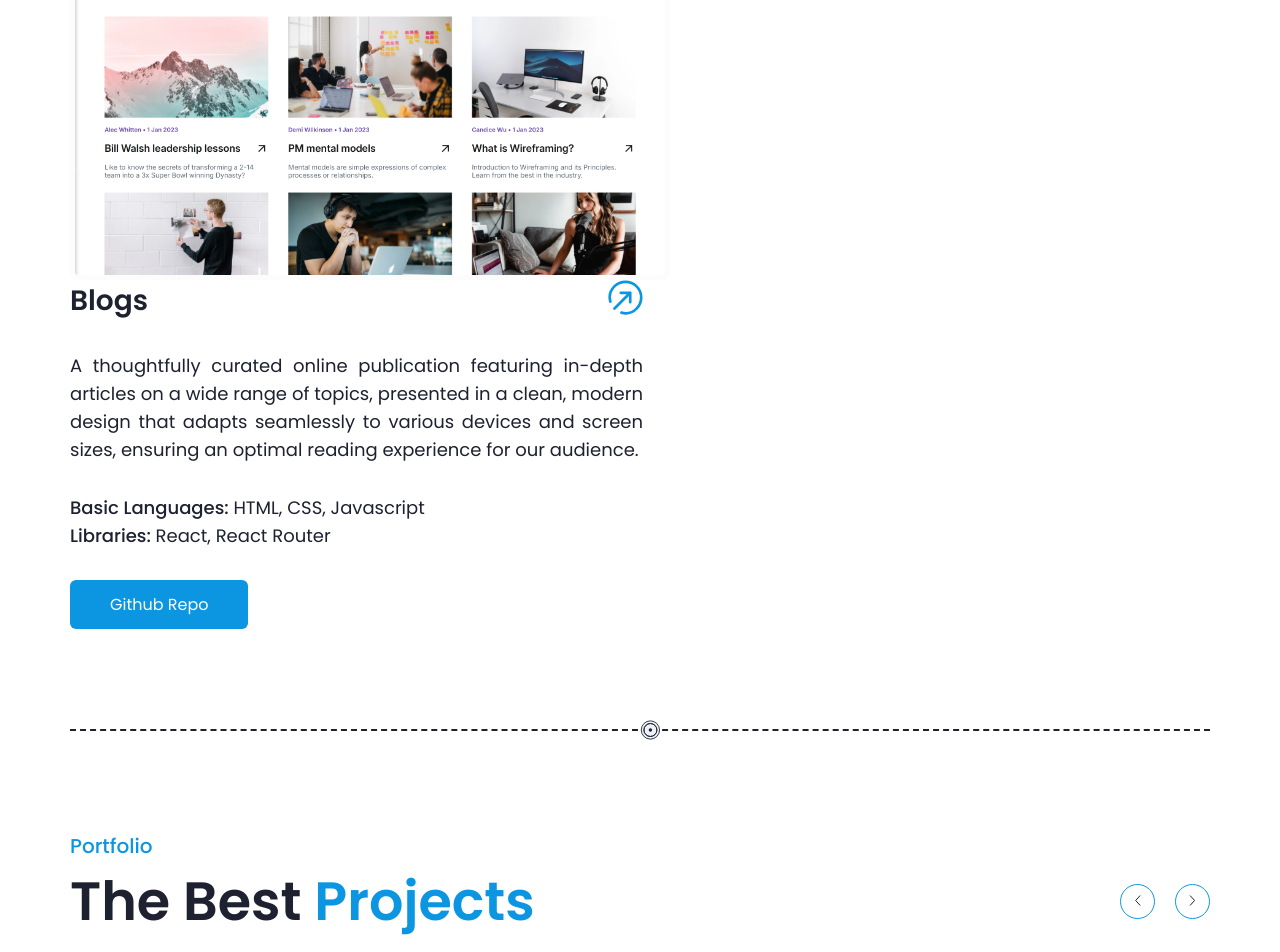
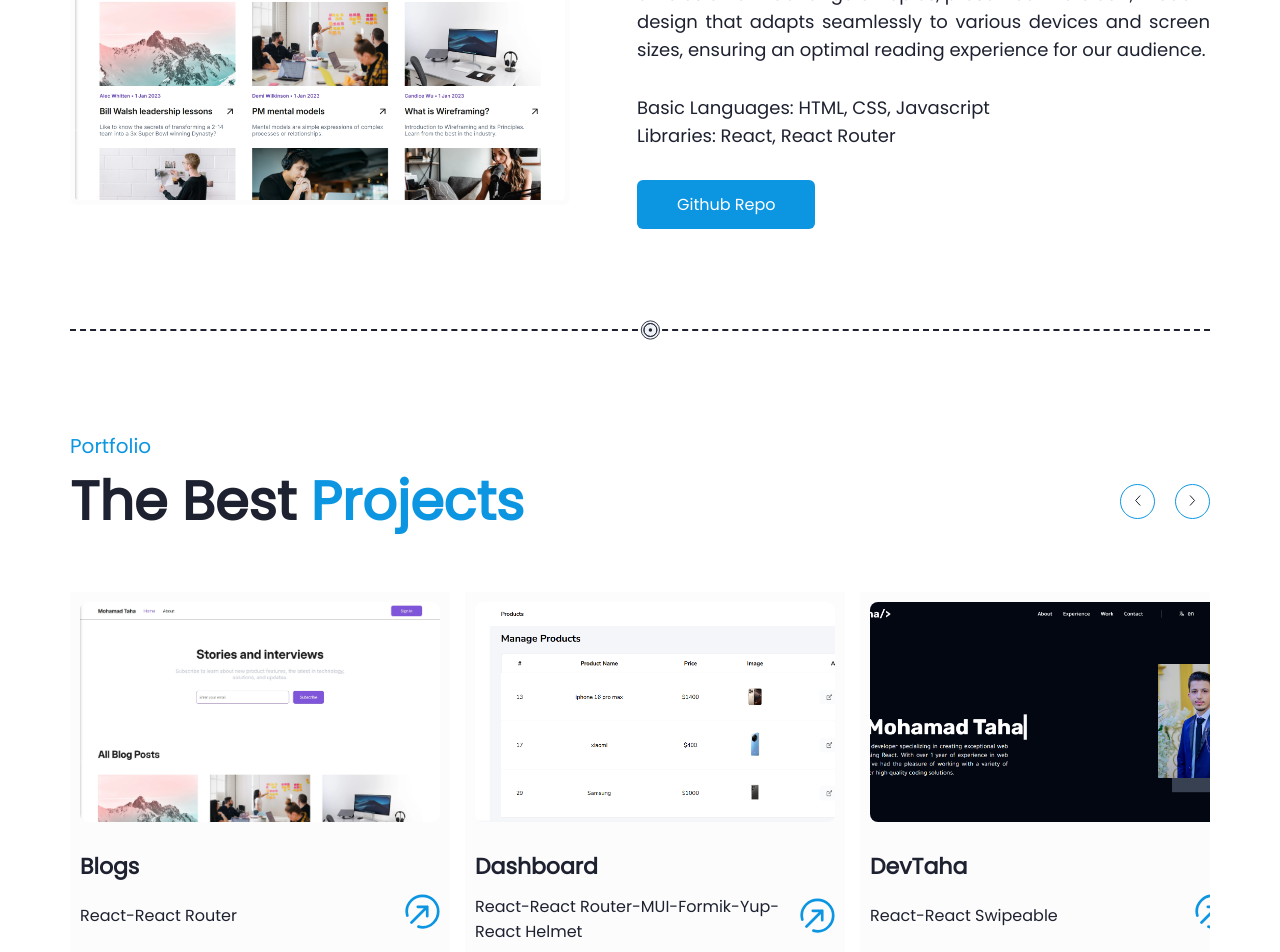
Before and after one commit to mohamad-taha/portfolio, a React (Vite) app: page /portfolio/project/1/Blogs in a window 1280 px wide. Shown: the part 260-1212 px from the top of the page. Built offline with nearby package versions, Linux system fonts and the light colour scheme.

Commit message:
improve preformance

```diff
--- a/index.html
+++ b/index.html
@@ -4,9 +4,6 @@
     <meta charset="UTF-8" />
     <meta name="viewport" content="width=device-width, initial-scale=1.0" />
     <link rel="shortcut icon" href="/logo.png" type="image/x-icon" />
-    <style>
-      @import url("https://fonts.googleapis.com/css2?family=Poppins:ital,wght@0,100;0,200;0,300;0,400;0,500;0,600;0,700;0,800;0,900;1,100;1,200;1,300;1,400;1,500;1,600;1,700;1,800;1,900&display=swap");
-    </style>
     <title>portfolio</title>
     <script type="text/javascript">
       (function (l) {
--- a/src/App.css
+++ b/src/App.css
@@ -1,8 +1,14 @@
+@font-face {
+  font-family: "MyCustomFont";
+  src: url("/fonts/Poppins.ttf") format("truetype");
+  font-display: swap;
+}
+
 * {
   margin: 0;
   padding: 0;
   box-sizing: border-box;
-  font-family: poppins;
+  font-family: "MyCustomFont";
 }
 
 [data-theme="light"] {
--- a/src/components/Cards/Cards.css
+++ b/src/components/Cards/Cards.css
@@ -1,14 +1,14 @@
 .cardsContainer {
   display: flex;
   justify-content: space-between;
-  gap: 52px;
+  gap: 30px 15px;
   flex-wrap: wrap;
 }
 
 .card {
   display: flex;
   flex-direction: column;
-  width: 370px;
+  width: 360px;
   gap: 11px;
   color: var(--text-);
   padding: 10px;
--- a/src/components/Hero/Hero.css
+++ b/src/components/Hero/Hero.css
@@ -39,7 +39,6 @@
   font-size: 55px;
   font-weight: 700;
   line-height: 60px;
-  font-display: swap;
 }
 
 .hero .content h1 span {
--- a/src/components/Hero/Hero.jsx
+++ b/src/components/Hero/Hero.jsx
@@ -7,7 +7,7 @@ import "./Hero.css";
 const Hero = () => {
   return (
     <section id="home">
-      <img loading="lazy" src={gradiant} alt="gradient" />
+      <img src={gradiant} alt="gradient" />
       <div className="container">
         <div className="hero">
           <div className="content">
@@ -27,7 +27,7 @@ const Hero = () => {
             </a>
           </div>
           <div>
-            <img loading="lazy" src={myImg} alt="personal image" />
+            <img src={myImg} alt="personal image" />
             <img src={squares} alt="squares" />
           </div>
         </div>
--- a/src/components/ProjectCard/ProjectCard.css
+++ b/src/components/ProjectCard/ProjectCard.css
@@ -20,8 +20,8 @@
 
 .projectCard .projectImg {
   position: relative;
-  width: 600px;
-  height: 400px;
+  width: 500px;
+  height: 300px;
 
   img {
     padding: 5px;
```
Also changed, not shown: public/fonts/Poppins.ttf (added).
